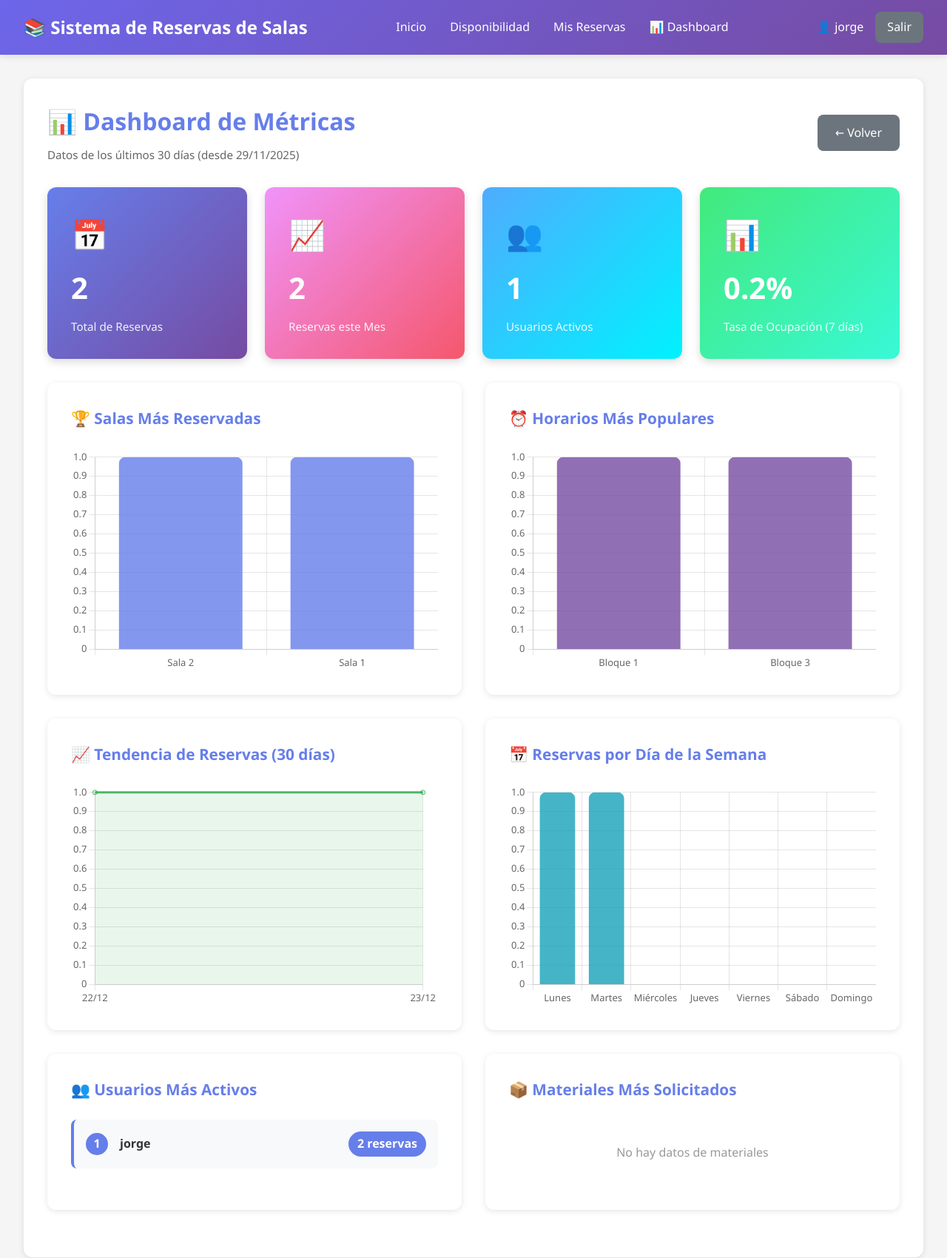
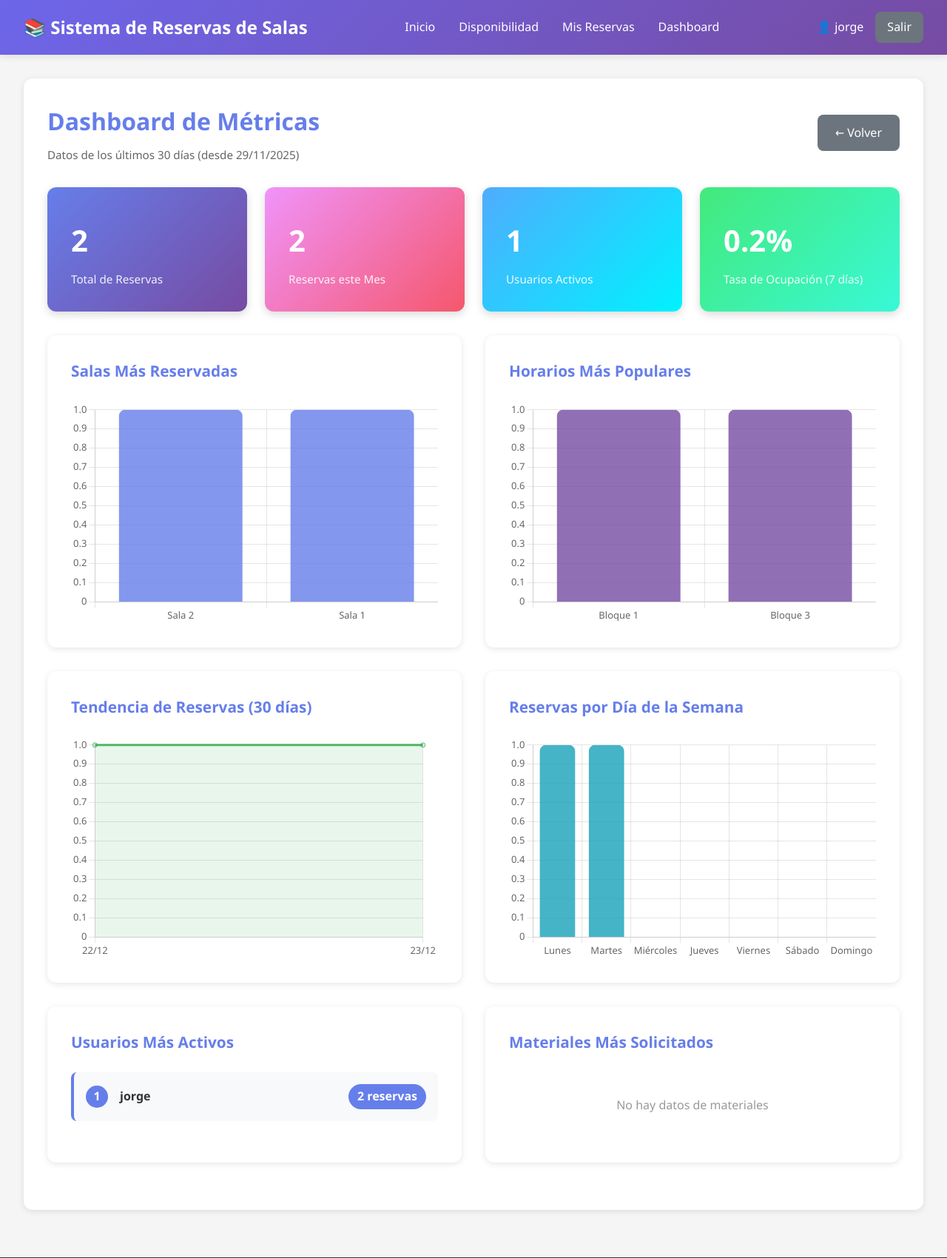
Before and after one commit to Pavivinola/sala_reservas, a Django app: page /reservas/dashboard/ in a window 1280 px wide. Shown: the top 1700 px of the page at 74% size. Run offline with Django 5.2, Linux system fonts and the light colour scheme; a user stored in the database is signed in; data comes from the database, SQL or seed files in the repository.

Commit message:
Maqueta de pruebas con dashboard

```diff
--- a/reservas/templates/reservas/base.html
+++ b/reservas/templates/reservas/base.html
@@ -211,7 +211,7 @@
                     <li><a href="{% url 'reservas:disponibilidad' %}">Disponibilidad</a></li>
                     {% if user.is_authenticated %}
                     <li><a href="{% url 'reservas:mis_reservas' %}">Mis Reservas</a></li>
-                    <li><a href="{% url 'reservas:dashboard' %}">📊 Dashboard</a></li>
+                    <li><a href="{% url 'reservas:dashboard' %}"> Dashboard</a></li>
                     {% endif %}
                 </ul>
             </nav>
--- a/reservas/templates/reservas/dashboard.html
+++ b/reservas/templates/reservas/dashboard.html
@@ -135,7 +135,7 @@
 <div class="card">
     <div class="dashboard-header">
         <div>
-            <h1 style="color: #667eea; margin-bottom: 0.5rem;">📊 Dashboard de Métricas</h1>
+            <h1 style="color: #667eea; margin-bottom: 0.5rem;"> Dashboard de Métricas</h1>
             <p class="period-info">Datos de los últimos 30 días (desde {{ fecha_inicio|date:"d/m/Y" }})</p>
         </div>
         <div>
@@ -146,25 +146,25 @@
     <!-- Métricas Generales -->
     <div class="metrics-grid">
         <div class="metric-card">
-            <div class="metric-icon">📅</div>
+            <div class="metric-icon"></div>
             <div class="metric-value">{{ total_reservas }}</div>
             <div class="metric-label">Total de Reservas</div>
         </div>
 
         <div class="metric-card" style="background: linear-gradient(135deg, #f093fb 0%, #f5576c 100%);">
-            <div class="metric-icon">📈</div>
+            <div class="metric-icon"></div>
             <div class="metric-value">{{ reservas_mes_actual }}</div>
             <div class="metric-label">Reservas este Mes</div>
         </div>
 
         <div class="metric-card" style="background: linear-gradient(135deg, #4facfe 0%, #00f2fe 100%);">
-            <div class="metric-icon">👥</div>
+            <div class="metric-icon"></div>
             <div class="metric-value">{{ usuarios_activos }}</div>
             <div class="metric-label">Usuarios Activos</div>
         </div>
 
         <div class="metric-card" style="background: linear-gradient(135deg, #43e97b 0%, #38f9d7 100%);">
-            <div class="metric-icon">📊</div>
+            <div class="metric-icon"></div>
             <div class="metric-value">{{ tasa_ocupacion }}%</div>
             <div class="metric-label">Tasa de Ocupación (7 días)</div>
         </div>
@@ -175,7 +175,7 @@
 
         <!-- Top Salas -->
         <div class="chart-container">
-            <h3 class="chart-title">🏆 Salas Más Reservadas</h3>
+            <h3 class="chart-title"> Salas Más Reservadas</h3>
             <div class="chart-wrapper">
                 <canvas id="topSalasChart"></canvas>
             </div>
@@ -183,7 +183,7 @@
 
         <!-- Top Horarios -->
         <div class="chart-container">
-            <h3 class="chart-title">⏰ Horarios Más Populares</h3>
+            <h3 class="chart-title"> Horarios Más Populares</h3>
             <div class="chart-wrapper">
                 <canvas id="topHorariosChart"></canvas>
             </div>
@@ -196,7 +196,7 @@
 
         <!-- Tendencia -->
         <div class="chart-container">
-            <h3 class="chart-title">📈 Tendencia de Reservas (30 días)</h3>
+            <h3 class="chart-title"> Tendencia de Reservas (30 días)</h3>
             <div class="chart-wrapper">
                 <canvas id="tendenciaChart"></canvas>
             </div>
@@ -204,7 +204,7 @@
 
         <!-- Días de la Semana -->
         <div class="chart-container">
-            <h3 class="chart-title">📅 Reservas por Día de la Semana</h3>
+            <h3 class="chart-title"> Reservas por Día de la Semana</h3>
             <div class="chart-wrapper">
                 <canvas id="diasChart"></canvas>
             </div>
@@ -217,7 +217,7 @@
 
         <!-- Top Usuarios -->
         <div class="chart-container">
-            <h3 class="chart-title">👥 Usuarios Más Activos</h3>
+            <h3 class="chart-title"> Usuarios Más Activos</h3>
             {% if top_usuarios %}
             <ul class="top-users-list">
                 {% for usuario in top_usuarios %}
@@ -243,7 +243,7 @@
 
         <!-- Materiales -->
         <div class="chart-container">
-            <h3 class="chart-title">📦 Materiales Más Solicitados</h3>
+            <h3 class="chart-title"> Materiales Más Solicitados</h3>
             {% if materiales_labels %}
             <div class="chart-wrapper">
                 <canvas id="materialesChart"></canvas>
--- a/reservas/templates/reservas/disponibilidad.html
+++ b/reservas/templates/reservas/disponibilidad.html
@@ -191,7 +191,7 @@
 {% block content %}
 <div class="card">
     <div class="card-header">
-        <h2>📅 Disponibilidad de Salas</h2>
+        <h2> Disponibilidad de Salas</h2>
     </div>
 
     <!-- Selector de Fecha -->
@@ -275,7 +275,7 @@
         </table>
         {% else %}
         <div class="no-data">
-            <p style="font-size: 1.2rem;">📭 No hay bloques horarios configurados para este día</p>
+            <p style="font-size: 1.2rem;"> No hay bloques horarios configurados para este día</p>
         </div>
         {% endif %}
     </div>
```
Also changed, not shown: reservas/templates/reservas/confirmar.html (+9 -9 lines), reservas/templates/reservas/mis_reservas.html (+4 -4 lines).
